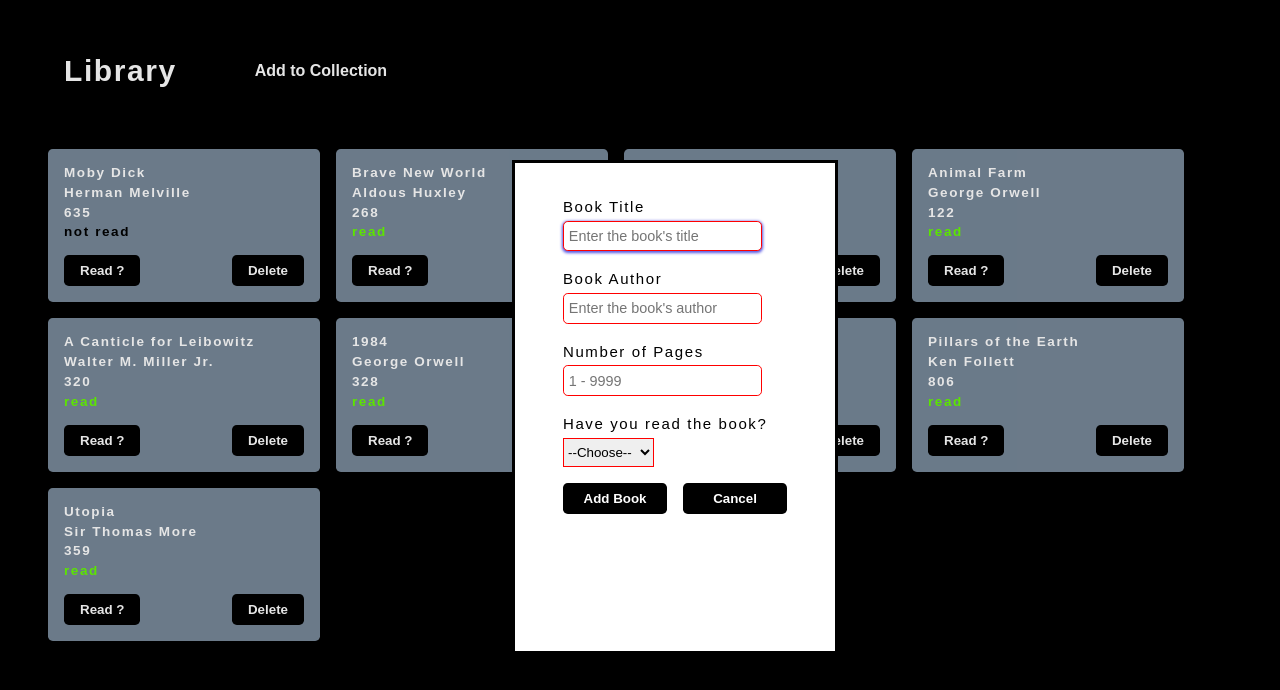
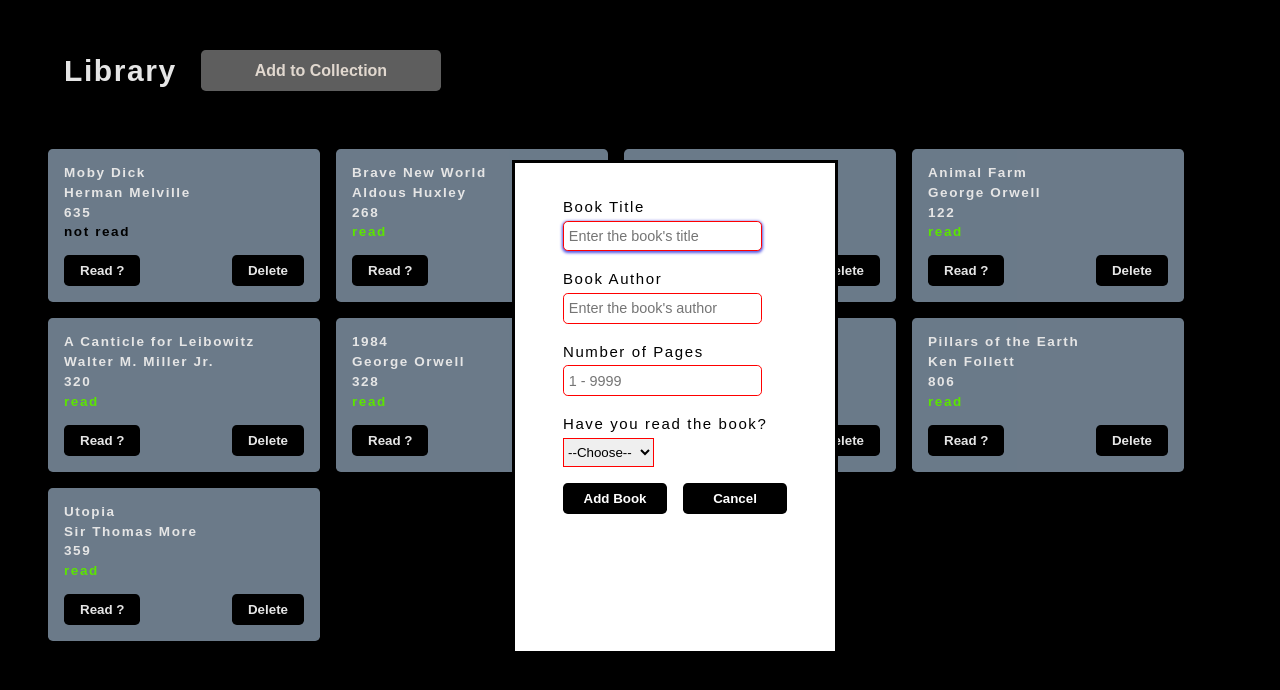
Before and after one commit to liamsapps/top-library-modal-form, a plain HTML site: page index.html in a window 1280 px wide. Both pictures are taken after a click on the button "Add to Collection". Drawn offline with Linux system fonts and the light colour scheme.

Commit message:
Add styling for disabled button

```diff
--- a/style.css
+++ b/style.css
@@ -128,6 +128,7 @@ dialog {
 /* Dim page behind dialog */
 .dim {
     /* only applies to body background, not cards !!! */
+    /* box-shadow: inset 0 0 1000px 1000px #273c47;     */
     box-shadow: inset 0 0 1000px 1000px black;
 }
 
@@ -194,3 +195,9 @@ button {
     width: 6.5rem;
     padding: 0.5rem 0.5rem;
 }
+
+*:disabled {
+    background-color: dimgrey;
+    color: linen;
+    opacity: 1;
+}
```
